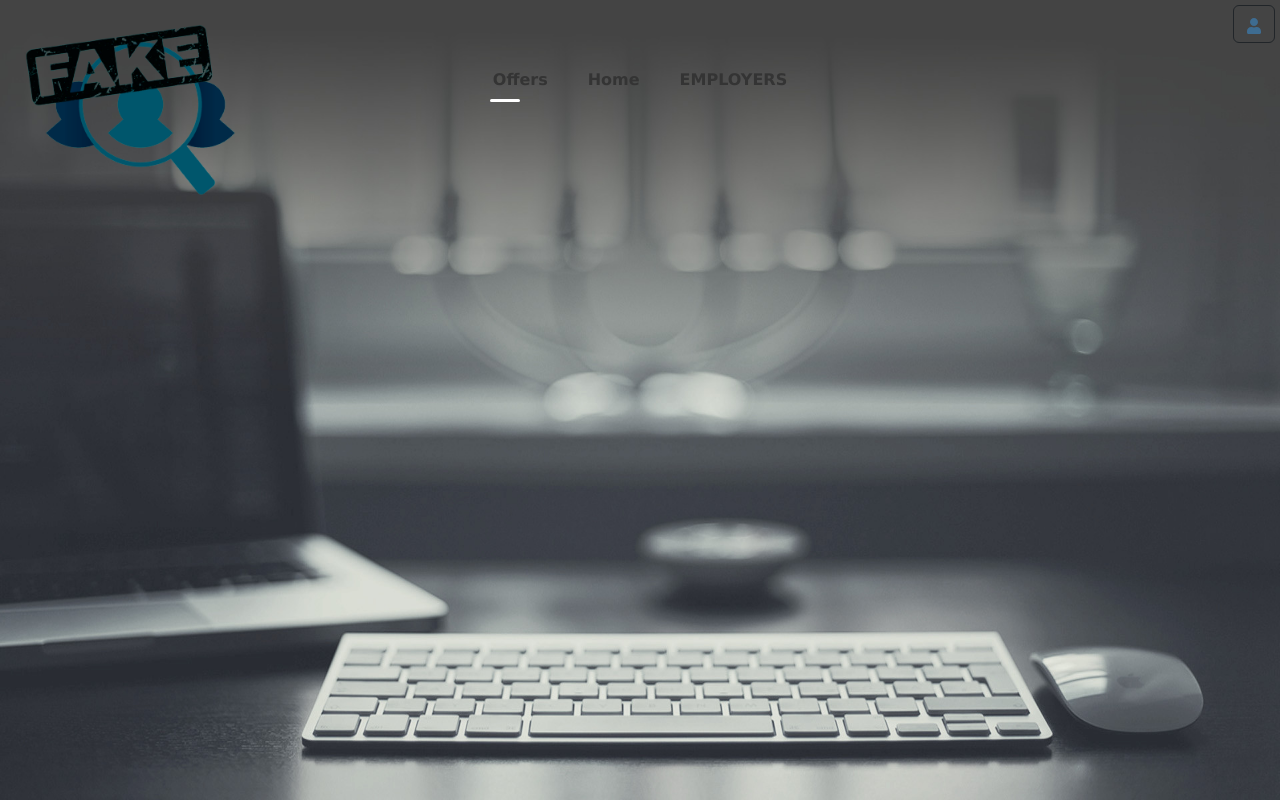
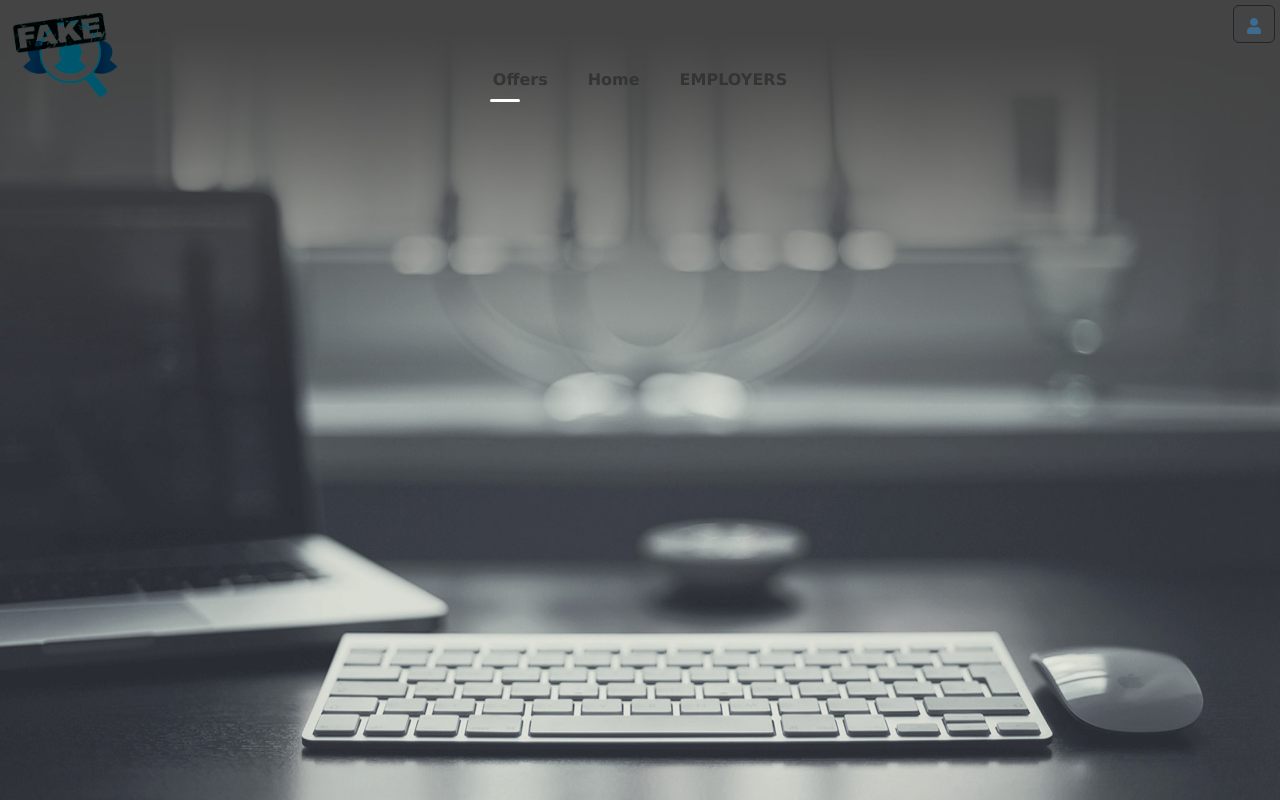
Before and after one commit to mrshyian/fakeJOB, a React (Create React App) app in the folder src/main/front/: page / in a window 1280 px wide. Built offline with nearby package versions, Linux system fonts and the light colour scheme.

Commit message:
I've decrease header logo size

```diff
--- a/src/main/front/src/components/header/header.css
+++ b/src/main/front/src/components/header/header.css
@@ -1,5 +1,6 @@
 .fake-job-logo {
-    width: 20%;
+   max-width: 10%;
+    max-height: 10%;
 }
 
 
```
